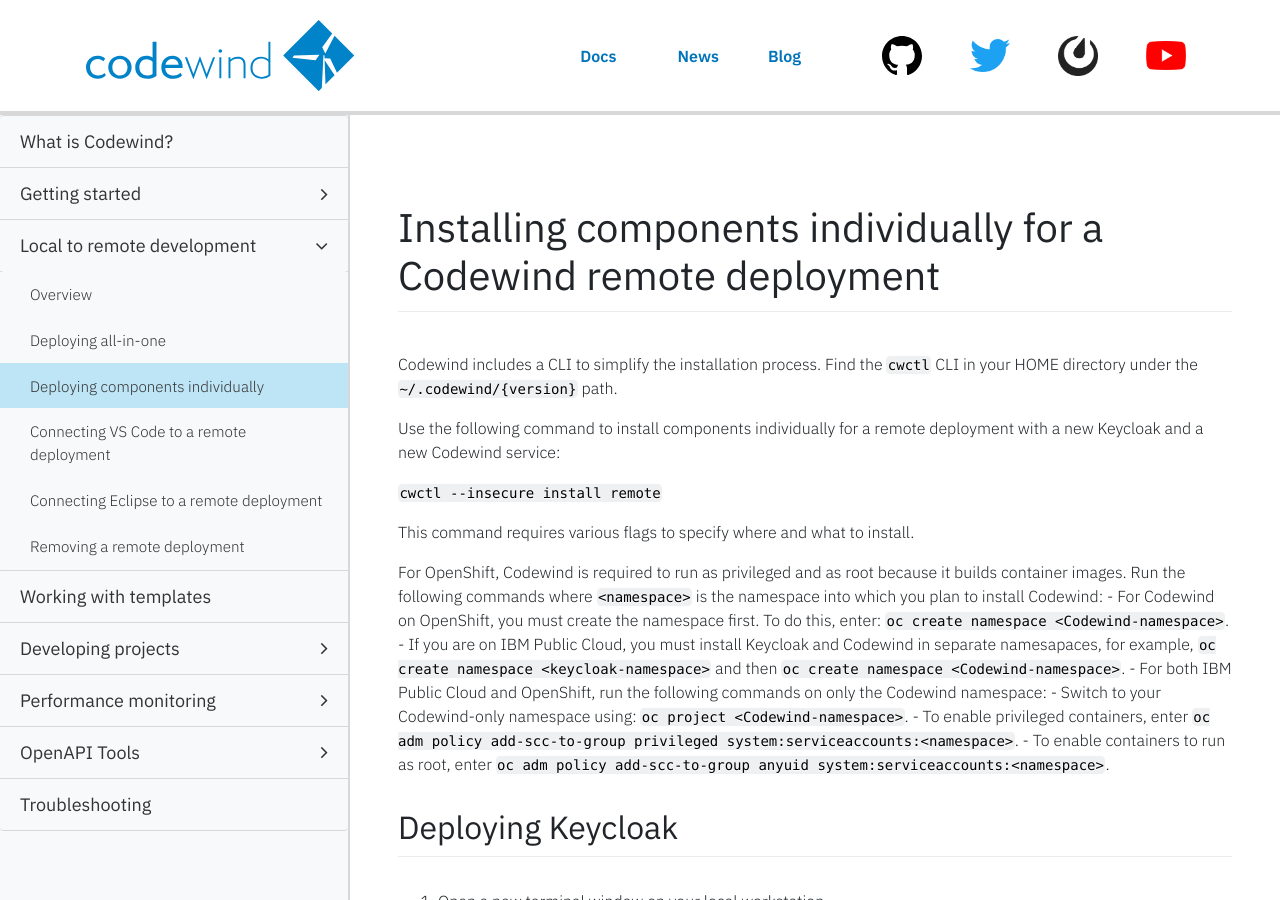
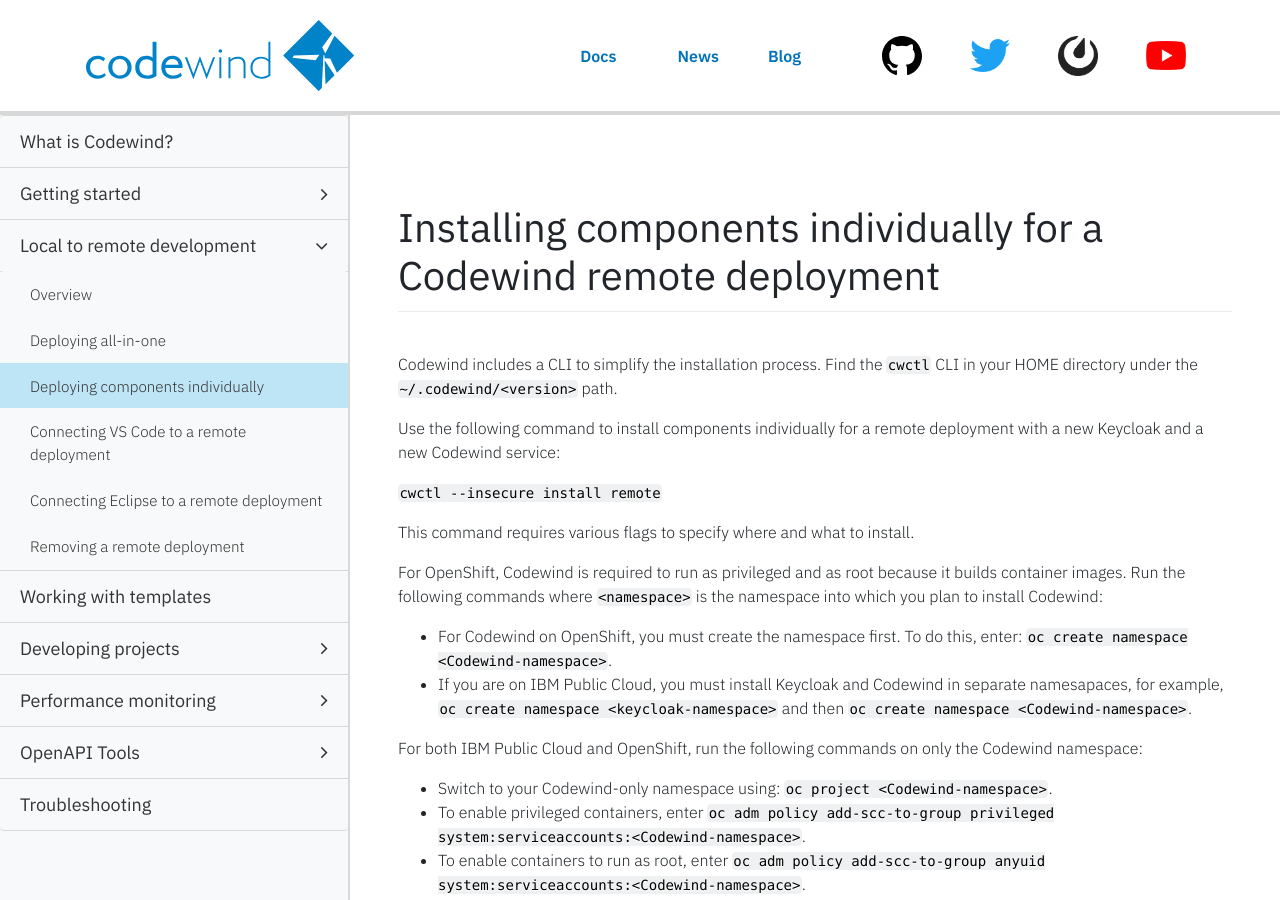
Before and after one commit to eclipse-archived/codewind-docs, a Jekyll site: the page built from docs/_documentations/remotedeploy-single.md, in a window 1280 px wide and 900 px high. Built offline with Jekyll 4.4.1, drawn with Linux system fonts in a browser that asks for light colours; nearby versions of some CDN libraries; comment, search, counter and statistics services are not loaded; part of the change alters nothing that is shown.

Commit message:
Fixing bullet points, namespace consistency

```diff
--- a/docs/_documentations/remotedeploy-single.md
+++ b/docs/_documentations/remotedeploy-single.md
@@ -12,7 +12,7 @@ order: 2
 
 # Installing components individually for a Codewind remote deployment
 
-Codewind includes a CLI to simplify the installation process. Find the `cwctl` CLI in your HOME directory under the `~/.codewind/{version}` path.
+Codewind includes a CLI to simplify the installation process. Find the `cwctl` CLI in your HOME directory under the `~/.codewind/<version>` path.
 
 Use the following command to install components individually for a remote deployment with a new Keycloak and a new Codewind service:
 
@@ -21,12 +21,13 @@ Use the following command to install components individually for a remote deploy
 This command requires various flags to specify where and what to install.
 
 For OpenShift, Codewind is required to run as privileged and as root because it builds container images. Run the following commands where `<namespace>` is the namespace into which you plan to install Codewind:
-    - For Codewind on OpenShift, you must create the namespace first. To do this, enter: `oc create namespace <Codewind-namespace>`.
-    - If you are on IBM Public Cloud, you must install Keycloak and Codewind in separate namesapaces, for example, `oc create namespace <keycloak-namespace>` and then `oc create namespace <Codewind-namespace>`.
-    - For both IBM Public Cloud and OpenShift, run the following commands on only the Codewind namespace:
-        - Switch to your Codewind-only namespace using: `oc project <Codewind-namespace>`.
-        - To enable privileged containers, enter `oc adm policy add-scc-to-group privileged system:serviceaccounts:<namespace>`.
-        - To enable containers to run as root, enter `oc adm policy add-scc-to-group anyuid system:serviceaccounts:<namespace>`.
+- For Codewind on OpenShift, you must create the namespace first. To do this, enter: `oc create namespace <Codewind-namespace>`.
+- If you are on IBM Public Cloud, you must install Keycloak and Codewind in separate namesapaces, for example, `oc create namespace <keycloak-namespace>` and then `oc create namespace <Codewind-namespace>`.
+
+For both IBM Public Cloud and OpenShift, run the following commands on only the Codewind namespace:
+- Switch to your Codewind-only namespace using: `oc project <Codewind-namespace>`.
+- To enable privileged containers, enter `oc adm policy add-scc-to-group privileged system:serviceaccounts:<Codewind-namespace>`.
+- To enable containers to run as root, enter `oc adm policy add-scc-to-group anyuid system:serviceaccounts:<Codewind-namespace>`.
 
 ## Deploying Keycloak
 
```
